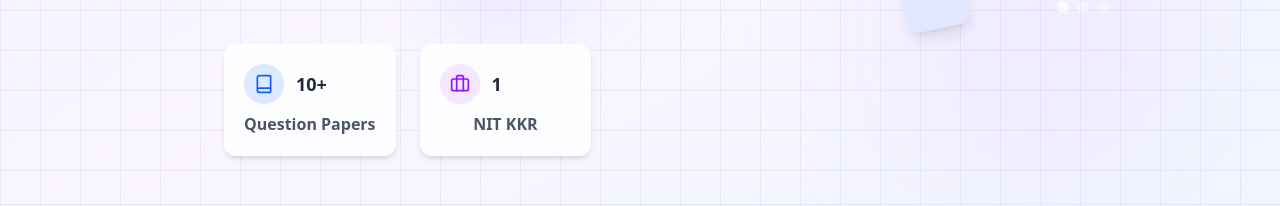
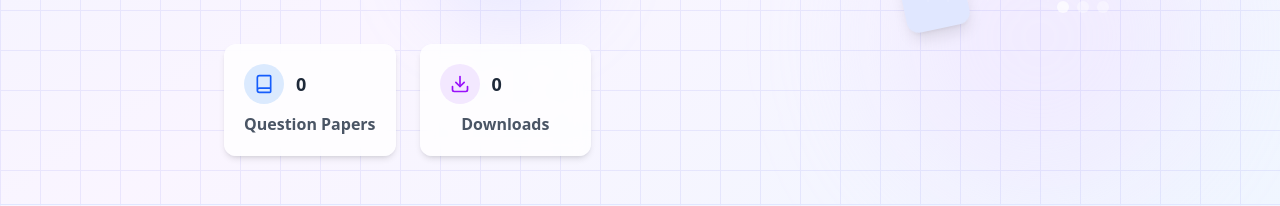
Before and after one commit to RohithReddy-1402/q_paper, a React (Vite) app: page / in a window 1280 px wide. Shown: the part 550-756 px from the top of the page. Built offline with nearby package versions, Linux system fonts and the light colour scheme; no server answers.

Commit message:
Features Added

```diff
--- a/src/App.jsx
+++ b/src/App.jsx
@@ -21,6 +21,9 @@ function App_main() {
   const [isLoad, setIsLoad] = useState(false);
   const [ContributeModalOpen, setContributeModalOpen] = useState(false);
   const { addToast } = useToast();
+  const [papersLength,setPapersLength]=useState(0);
+  const [downloadCount,setDownloadCounts]=useState(0);
+  const [questionPapers,setQuestionPapers]=useState([]);
   useEffect(() => {
     const checkAuth = async () => {
       try {
@@ -40,7 +43,22 @@ function App_main() {
 
     checkAuth();
   }, []);
+  useEffect(() => {
+    async function fetchPapers() {
+      try {
+        const res = await fetch("https://back-u7se.onrender.com/papers");
+        if (!res.ok) throw new Error("Failed to fetch papers");
+        const data = await res.json();
+        setQuestionPapers(data);
+      } catch (err) {
+        setError(err.message);
+        console.error("Error fetching papers:", err);
+      } finally {
 
+      }
+    }
+    fetchPapers();
+  }, []);
   const handleLoginPage = () => {
 
     setSignUpPageOpen(false);
@@ -82,11 +100,6 @@ function App_main() {
     const data = await response.json();
 
   };
-
-  useEffect(() => {
-  }, [isLoginModalOpen]);
-
-
   return (
 
     <ToastProvider>
@@ -94,12 +107,12 @@ function App_main() {
         <Routes>
           <Route
             path="/"
-            element={<Home isLoggedIn={isLoggedIn} onLoginClick={handleLoginPage} user={user} onLogin={handleLogin} onLogout={handleLogout} onSignUpClick={handleSignUpPage} onContributeClick={() => setContributeModalOpen(true)} />}
+            element={<Home isLoggedIn={isLoggedIn} onLoginClick={handleLoginPage} user={user} onLogin={handleLogin} onLogout={handleLogout} onSignUpClick={handleSignUpPage} onContributeClick={() => setContributeModalOpen(true)} papersLength={papersLength} downloadCount={downloadCount} questionPapers={questionPapers}/>}
           />
           <Route
             path="/papers"
             element={<QuestionPapersInterface isLoggedIn={isLoggedIn} user={user} onLoginClick={handleLoginPage} onLogout={handleLogout} onLoadClose={() => setIsLoad(false)}
-              isLoading={handleLoading} />}
+              isLoading={handleLoading} setDownloadCounts={setDownloadCounts} setPapersLength={setPapersLength} questionPapers={questionPapers}/>}
           />
           <Route
             path='/contribute'
--- a/src/components/HomePage.jsx
+++ b/src/components/HomePage.jsx
@@ -1,8 +1,8 @@
 import React, { useState, useEffect, useRef } from 'react';
-import { Lock, BookOpen, Upload, User, KeyRound, LogOut, Book, Briefcase, ArrowRight, Star } from 'lucide-react';
+import { Lock, BookOpen, Upload, User, KeyRound, LogOut, Book, Briefcase, ArrowRight, Star, Download } from 'lucide-react';
 import { useToast } from './ToastContext';
 import { useNavigate } from 'react-router-dom';
-const HomePage = ({ isLoggedIn, user, onLoginClick, onLogin, onLogout, onSignUpClick, onContributeClick }) => {
+const HomePage = ({ isLoggedIn, user, onLoginClick, onLogin, onLogout, onSignUpClick, onContributeClick,questionPapers }) => {
   const [activeHover, setActiveHover] = useState(null);
 
 
@@ -11,7 +11,8 @@ const HomePage = ({ isLoggedIn, user, onLoginClick, onLogin, onLogout, onSignUpC
   const { addToast } = useToast();
 
 
-
+  const [downloadCount, setDownloadCounts] = useState(0)
+  const [papersLength, setPapersLength] = useState(0)
   const [showWelcome, setShowWelcome] = useState(() => {
     return !localStorage.getItem('welcomeShown');
   });
@@ -45,6 +46,14 @@ const HomePage = ({ isLoggedIn, user, onLoginClick, onLogin, onLogout, onSignUpC
   const handleiconclick = () => {
     if (dropdownRef.current) dropdownRef.current.classList.toggle('hidden');
   }
+  useEffect(() => {
+    const totalDownloads = questionPapers.reduce(
+      (sum, paper) => sum + paper.downloads,
+      0
+    );
+    setDownloadCounts(totalDownloads);
+    setPapersLength(questionPapers.length);
+  }, [questionPapers])
 
   return (
     <div className="min-h-screen flex flex-col relative overflow-hidden bg-gradient-to-br from-indigo-50 via-purple-50 to-blue-50">
@@ -144,7 +153,7 @@ const HomePage = ({ isLoggedIn, user, onLoginClick, onLogin, onLogout, onSignUpC
       </header>
       <main className="flex-1 relative z-10 flex flex-col lg:flex-row px-8 py-12">
         <div className={`w-full lg:w-${user?.role === "admin" ? "6/10" : "1/2"} flex flex-col xl:pl-48 justify-center items-center lg:items-start space-y-8 mb-12 lg:mb-0`}>
-          <div className={`text-center lg:text-left max-w-${user?.role==="admin"?"2xl":"lg"}`}>
+          <div className={`text-center lg:text-left max-w-${user?.role === "admin" ? "2xl" : "lg"}`}>
             <h2 className="text-4xl lg:text-5xl font-bold mb-4 bg-gradient-to-r from-indigo-600 to-purple-600 bg-clip-text text-transparent leading-tight">
               NIT KKR Previous Year Question Papers
             </h2>
@@ -184,7 +193,7 @@ const HomePage = ({ isLoggedIn, user, onLoginClick, onLogin, onLogout, onSignUpC
                 <div className="absolute inset-0 bg-indigo-500 opacity-0 group-hover:opacity-10 transition-opacity duration-300"></div>
                 {!isLoggedIn && <Lock className="absolute top-2 right-2 w-4 h-4 text-indigo-500/70" />}
               </button>
-              {user?.role==="admin"&&<button
+              {user?.role === "admin" && <button
                 onClick={handleVerifyPapers}
                 onMouseEnter={() => setActiveHover('special')}
                 onMouseLeave={() => setActiveHover(null)}
@@ -210,7 +219,7 @@ const HomePage = ({ isLoggedIn, user, onLoginClick, onLogin, onLogout, onSignUpC
                 <div className="w-10 h-10 rounded-full bg-blue-100 flex items-center justify-center mr-3">
                   <Book className="w-5 h-5 text-blue-600" />
                 </div>
-                <span className="text-lg font-semibold text-gray-800">10+</span>
+                <span className="text-lg font-semibold text-gray-800">{papersLength}</span>
               </div>
               <p className="text-gray-600 font-bold">Question Papers</p>
             </div>
@@ -218,11 +227,11 @@ const HomePage = ({ isLoggedIn, user, onLoginClick, onLogin, onLogout, onSignUpC
             <div className="bg-white/80 backdrop-blur-sm p-5 rounded-xl shadow-md hover:shadow-lg transition-shadow duration-300">
               <div className="flex items-center mb-2">
                 <div className="w-10 h-10 rounded-full bg-purple-100 flex items-center justify-center mr-3">
-                  <Briefcase className="w-5 h-5 text-purple-600" />
+                  <Download className="w-5 h-5 text-purple-600" />
                 </div>
-                <span className="text-lg font-semibold text-gray-800">1</span>
+                <span className="text-lg font-semibold text-gray-800">{downloadCount}</span>
               </div>
-              <p className="text-gray-600 text-center font-bold">NIT KKR</p>
+              <p className="text-gray-600 text-center font-bold">Downloads</p>
             </div>
           </div>
         </div>
--- a/src/components/QuestionPaper.jsx
+++ b/src/components/QuestionPaper.jsx
@@ -3,7 +3,7 @@ import React, { useEffect, useState } from 'react';
 import { useNavigate } from 'react-router-dom';
 import { getFileViewUrl, getFileDownloadUrl } from "../services/appWrite"
 import { useToast } from './ToastContext';
-const questionPapers = ({ isLoggedIn, user, onLoginClick, onLogout, onLoadClose, isLoading }) => {
+const questionPapers = ({ isLoggedIn, user, onLoginClick, onLogout, onLoadClose, isLoading, setDownloadCounts, setPapersLength,questionPapers }) => {
 
   const [activeTab, setActiveTab] = useState('all');
   const [searchQuery, setSearchQuery] = useState('');
@@ -12,30 +12,9 @@ const questionPapers = ({ isLoggedIn, user, onLoginClick, onLogout, onLoadClose,
   const [selectedYear, setSelectedYear] = useState('all');
   const nav = useNavigate();
   const { addToast } = useToast();
-  const [questionPapers, setQuestionPapers] = useState([]);
-  const [downloadCounts, setDownloadCounts] = useState(0);
-  useEffect(() => {
-    async function fetchPapers() {
-      try {
-        isLoading();
-        const res = await fetch("https://back-u7se.onrender.com/papers");
-        if (!res.ok) throw new Error("Failed to fetch papers");
-        const data = await res.json();
-        setQuestionPapers(data);
-      } catch (err) {
-        setError(err.message);
-        console.error("Error fetching papers:", err);
-      } finally {
-        onLoadClose()
-      }
-    }
-    fetchPapers();
-  }, []);
-
   const handleNav = () => {
     nav('/')
   }
-
   const handleDownload = async (event, paper) => {
     event.stopPropagation();
     if (!paper.paper_id) {
@@ -87,7 +66,7 @@ const questionPapers = ({ isLoggedIn, user, onLoginClick, onLogout, onLoadClose,
 
   let filteredPapers = questionPapers.filter(paper => {
     const matchesSearch = paper.title.toLowerCase().includes(searchQuery.toLowerCase()) ||
-      paper.subject.toLowerCase().includes(searchQuery.toLowerCase()) || paper.subjectCode.toLowerCase().includes(searchQuery.toLowerCase())||paper.subjectCode.replace("-","").includes(searchQuery.toLowerCase());
+      paper.subject.toLowerCase().includes(searchQuery.toLowerCase()) || paper.subjectCode.toLowerCase().includes(searchQuery.toLowerCase()) || paper.subjectCode.replace("-", "").toLowerCase().includes(searchQuery.toLowerCase());
     const matchesSemester = selectedSemester === 'all' || paper.sem === selectedSemester.split('-')[1];
 
     const matchesYear = selectedYear === 'all' || parseInt(paper.year) === parseInt(selectedYear);
@@ -99,19 +78,12 @@ const questionPapers = ({ isLoggedIn, user, onLoginClick, onLogout, onLoadClose,
     if (activeTab === 'Mid-1') return paper.examType === 'Mid-1' && matchesSearch && matchesSemester && matchesYear;
     if (activeTab === 'Mid-2') return paper.examType === 'Mid-2' && matchesSearch && matchesSemester && matchesYear;
     if (activeTab === 'Sem') return paper.examType === 'Sem' && matchesSearch && matchesSemester && matchesYear;
-
     setDownloadCounts(prev => prev + paper.downloads)
     return paper.subject.toLowerCase() === activeTab.toLowerCase() && matchesSearch && matchesSemester && matchesYear && matchesType;
   });
   if (activeTab === 'popular') {
     filteredPapers = filteredPapers.sort((a, b) => b.downloads - a.downloads);
   }
-  const totalDownloads = filteredPapers.reduce(
-    (sum, paper) => sum + paper.downloads,
-    0
-  );
-  console.log(totalDownloads)
-
   const subjects = [...new Set(questionPapers.map(paper => paper.subject))];
   const semesters = ['Sem-1', 'Sem-2', 'Sem-3', 'Sem-4', 'Sem-5', 'Sem-6', 'Sem-7', 'Sem-8'];
 
```
